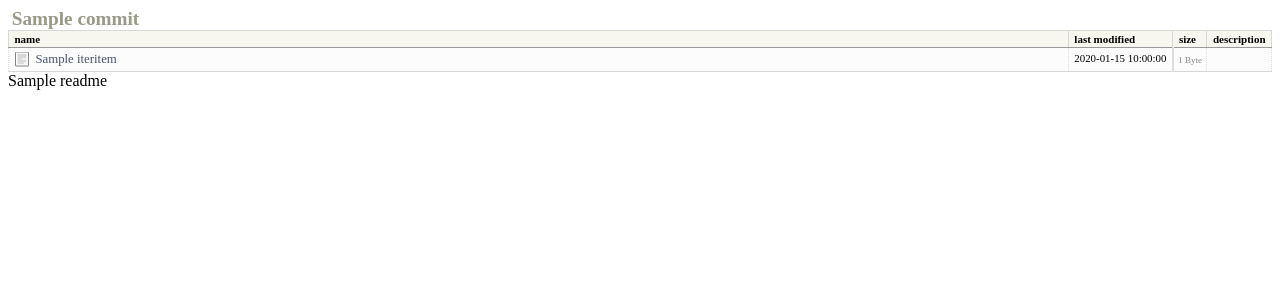
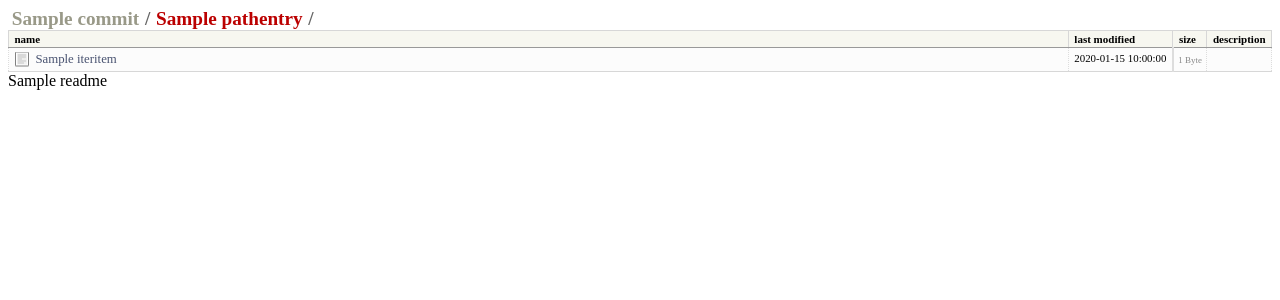
Before and after one commit to nakamuray/blikit, a Python web app: template blikit/templates/tree.html in a window 1280 px wide. Shown: the top 300 px of the page. Run offline with Jinja, Linux system fonts and the light colour scheme; the template is opened without the code that fills it: most values are stand-ins (such as "Sample title", 1, 10 or a date in 2020).

Commit message:
パンくずリスト

```diff
--- a/blikit/templates/tree.html
+++ b/blikit/templates/tree.html
@@ -2,7 +2,14 @@
 {% block title %}{{ tree.name }}{% endblock %}
 {% block body %}
 <div class="browser">
-    <h1><a class="pathentry first" href="">{{ commit.name | truncate(length=8, killwords=True) }}</a></h1>
+    <h1>
+        <a class="pathentry first" href="{{ context.url_for("view_obj", rev=commit.name) }}">{{ commit.name|truncate(length=8, killwords=True) }}</a>
+        <span class="pathentry sep">/</span>
+        {%- for pathentry in pathentries %}
+        <a class="pathentry" href="{{ context.url_for("view_obj", rev=commit.name, path=pathentry.abs_name.strip('/')+'/') }}">{{ pathentry.name|e }}</a>
+        <span class="pathentry sep">/</span>
+        {%- endfor %}
+    </h1>
     <table class="dirlist">
         <thead>
             <tr>
```
Also changed, not shown: blikit/views.py (+7 -1 lines).
